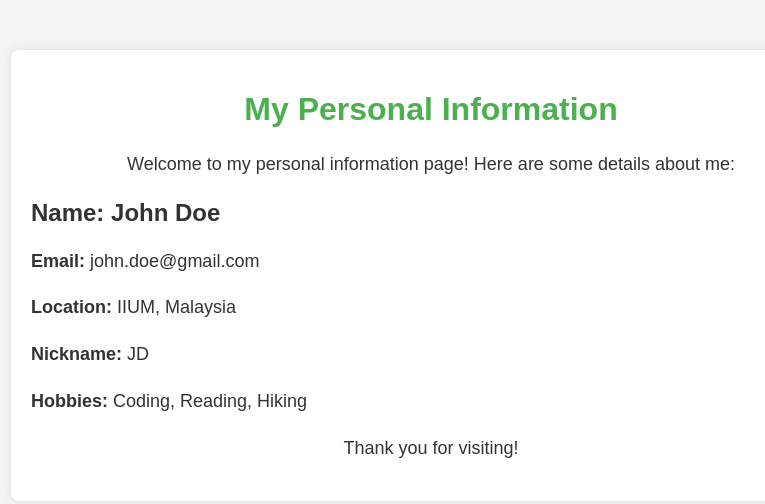
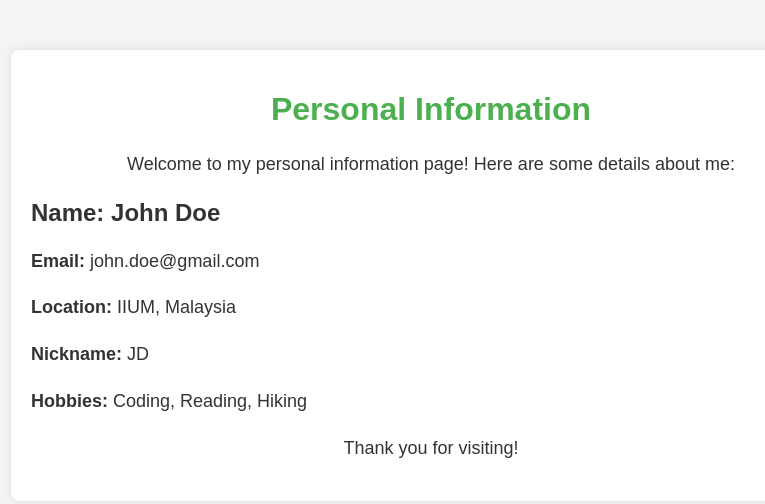
Before and after one commit to dlynazmi/testPublish, a plain HTML site: page solution_index_hosting.html in a window 1280 px wide. Shown: the whole page, without its empty margins (209-974 px from the left). Drawn offline with Linux system fonts and the light colour scheme.

Commit message:
Update solution_index_hosting.html

```diff
--- a/solution_index_hosting.html
+++ b/solution_index_hosting.html
@@ -37,7 +37,7 @@
 </head>
 <body>
     <div class="container">
-        <h1>My Personal Information</h1>
+        <h1>Personal Information</h1>
         <p>Welcome to my personal information page! Here are some details about me:</p>
 
         <div class="personal-info">
```
